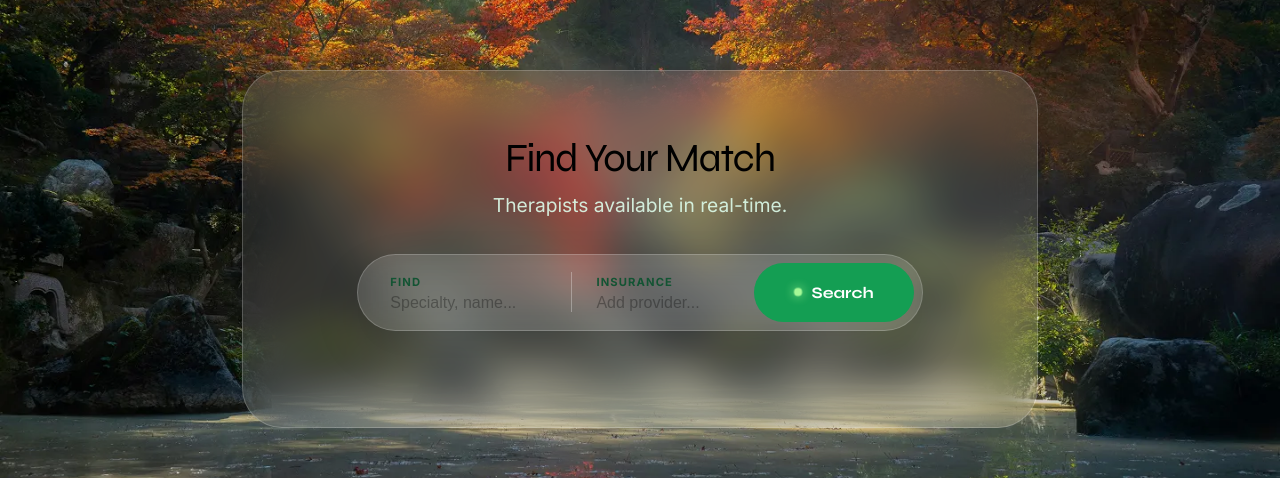
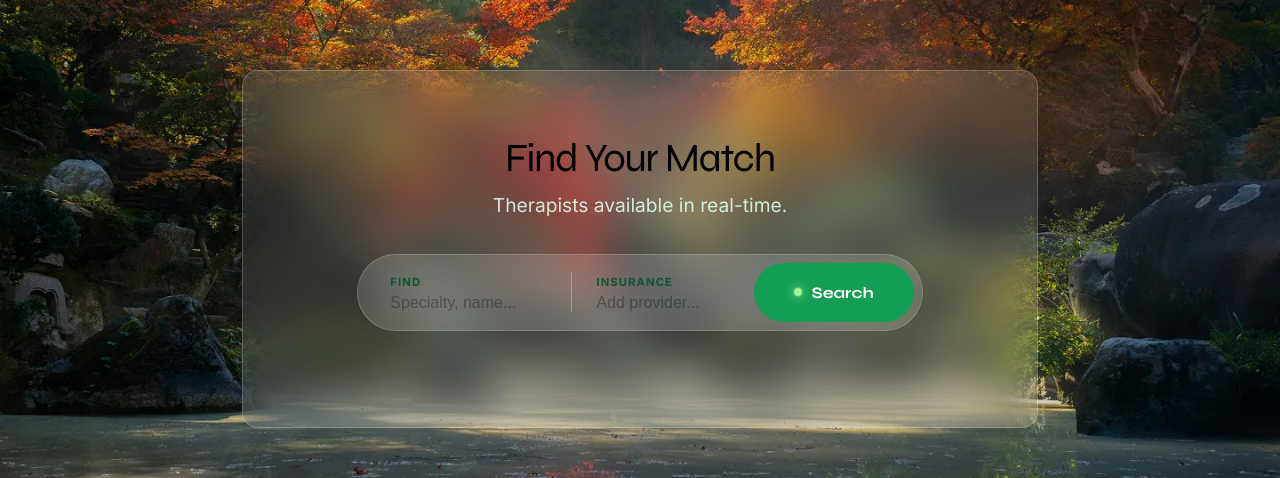
Before and after one commit to ZenSpaceApp/zenspace, a Next.js app: page / in a window 1280 px wide. Shown: the part 151-629 px from the top of the page. Built offline with nearby package versions, Linux system fonts and the light colour scheme.

Commit message:
Changed border radius on glasscard

```diff
--- a/components/ui/Hero/Hero.module.scss
+++ b/components/ui/Hero/Hero.module.scss
@@ -23,7 +23,7 @@
   backdrop-filter: blur(20px);
   border: 1px solid rgba(255, 255, 255, 0.2);
   padding: clamp(2rem, 5vw, 4rem);
-  border-radius: 40px;
+  border-radius: 16px;
   text-align: center;
   color: white;
   box-shadow: 0 40px 100px rgba(0,0,0,0.1);
```
